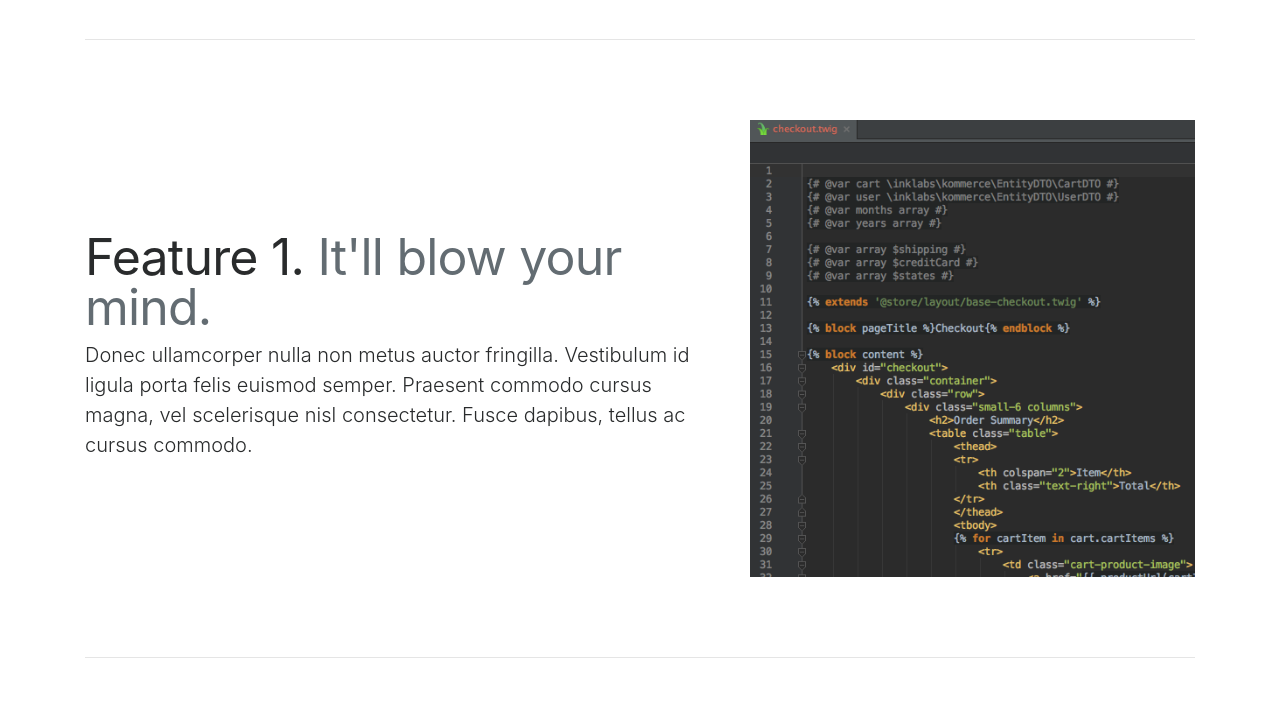
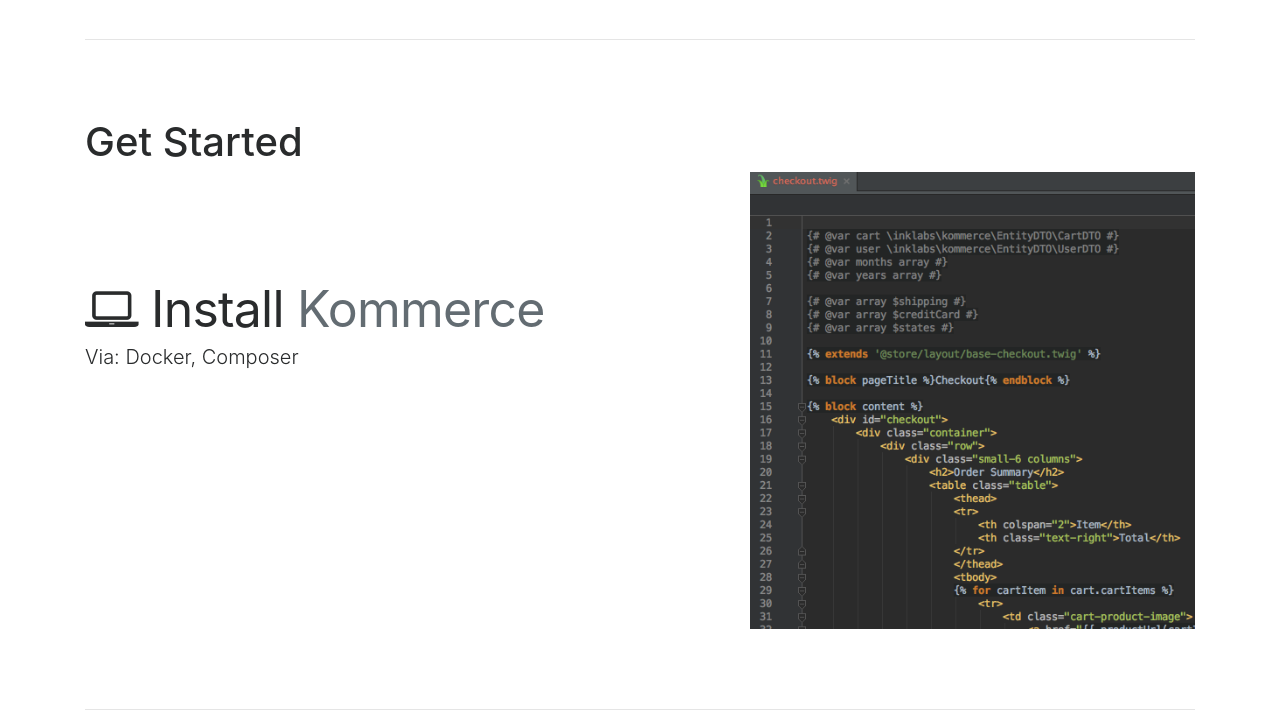
Before and after one commit to inklabs/kommerce-website, a plain HTML site: page carousel.html in a window 1280 px wide. Shown: the part 940-1657 px from the top of the page. Drawn offline with nearby package versions, Linux system fonts and the light colour scheme; a script that the page names is missing.

Commit message:
Featurette 1 20% done. Decided to move Getting Started to home page below fold. Adding meta tags.

```diff
--- a/carousel.html
+++ b/carousel.html
@@ -4,11 +4,12 @@
   <head>
     <meta charset="utf-8">
     <meta name="viewport" content="width=device-width, initial-scale=1, shrink-to-fit=no">
-    <meta name="description" content="">
-    <meta name="author" content="">
-    <link rel="icon" href="../../favicon.ico">
+    <meta name="description" content="Kommerce is a full featured e-commerce platform built with PHP adhering to SOLID principles.">
+    <meta name="keywords" content="kommerce, kommerce-core, php e-commerce platform, open source e-commerce platform, scalable e-commerce platform">
+    <meta name="author" content="Jamie Isaacs">
+    <link rel="icon" href="favicon.ico">
 
-    <title>Carousel Template for Bootstrap</title>
+    <title>Kommerce - A SOLID E-commerce Platform</title>
 
     <!-- Bootstrap core CSS -->
     <link rel="stylesheet" href="https://maxcdn.bootstrapcdn.com/bootstrap/4.0.0-alpha.6/css/bootstrap.min.css"
@@ -29,7 +30,7 @@
       <div class="collapse navbar-collapse" id="navbarCollapse">
         <ul class="navbar-nav ml-auto">
           <li class="nav-item">
-              <a class="nav-link " href="/get-started.html" title="get started">GET STARTED</a>
+              <a class="nav-link " href="#get-started" title="get started">GET STARTED</a>
           </li>
           <li class="nav-item">
               <a class="nav-link" href="/docs.html" title="docs">DOCS</a>
@@ -132,10 +133,11 @@
 
       <hr class="featurette-divider">
 
+      <a name="get-started"><h1>Get Started</h1></a>
       <div class="row featurette">
         <div class="col-md-7">
-          <h2 class="featurette-heading">Feature 1. <span class="text-muted">It'll blow your mind.</span></h2>
-          <p class="lead">Donec ullamcorper nulla non metus auctor fringilla. Vestibulum id ligula porta felis euismod semper. Praesent commodo cursus magna, vel scelerisque nisl consectetur. Fusce dapibus, tellus ac cursus commodo.</p>
+          <h2 class="featurette-heading"><i class="fa fa-laptop"></i> Install <span class="text-muted">Kommerce</span></h2>
+          <p class="lead">Via: Docker, Composer</p>
         </div>
         <div class="col-md-5">
           <img class="featurette-image img-fluid mx-auto" src="/assets/img/kommerce-placeholder-templates.png" alt="Generic placeholder image">
```
